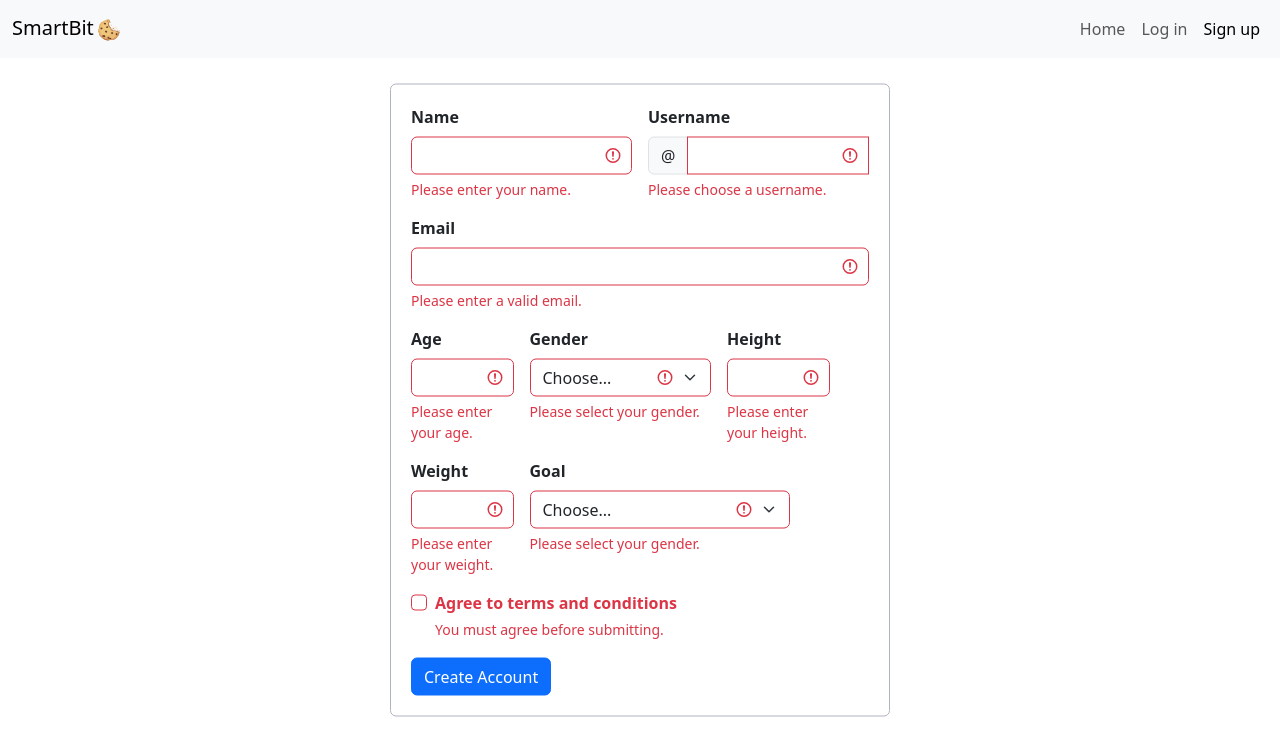
After one commit to cristabacaru/SmartBite, a Flask app: page /register in a window 1280 px wide. The commit adds this page. Shown: the top 756 px of the page. Run offline with Flask 3, Linux system fonts and the light colour scheme.

Commit message:
Added Sign Up form

```diff
--- a/app.py
+++ b/app.py
@@ -11,5 +11,9 @@ def home():
 def login():
     return render_template('login.html')
 
+@app.route('/register')
+def register():
+    return render_template('register.html')
+
 if __name__ == '__main__':
-    app.run(debug=True)
+    app.run(debug=True, host='0.0.0.0', port=5000)
--- /dev/null
+++ b/myenv/pyvenv.cfg
@@ -0,0 +1,5 @@
+home = /opt/homebrew/opt/python@3.12/bin
+include-system-site-packages = false
+version = 3.12.7
+executable = /opt/homebrew/Cellar/python@3.12/3.12.7/Frameworks/Python.framework/Versions/3.12/bin/python3.12
+command = /opt/homebrew/opt/python@3.12/bin/python3.12 -m venv /Users/cris/Documents/poli_2/sem_1/IA4/SmartBite/myenv
--- a/static/css/styles.css
+++ b/static/css/styles.css
@@ -22,6 +22,8 @@
     color: #ffffff;
     text-shadow: 0px 2px 4px rgba(2, 6, 64, 0.854); /* Subtle shadow */
     margin: 0; /* Remove default margins */
+    text-align: center;
+    margin-top: 50px;
 }
 
 /* Home Page Text */
--- /dev/null
+++ b/templates/navbar.html
@@ -0,0 +1,24 @@
+<!-- navbar.html -->
+<nav class="navbar navbar-expand-lg navbar-light bg-light">
+    <div class="container-fluid">
+        <a class="navbar-brand" href="{{ url_for('home') }}">
+            SmartBit<span class="cookie-logo"><img src="{{ url_for('static', filename='images/cookie_logo.png')}}" alt="Cookie"></span>
+        </a>
+        <button class="navbar-toggler" type="button" data-bs-toggle="collapse" data-bs-target="#navbarNav" aria-controls="navbarNav" aria-expanded="false" aria-label="Toggle navigation">
+            <span class="navbar-toggler-icon"></span>
+        </button>
+        <div class="collapse navbar-collapse" id="navbarNav">
+            <ul class="navbar-nav ms-auto">
+                <li class="nav-item">
+                    <a class="nav-link {% if request.endpoint == 'home' %}active{% endif %}" href="{{ url_for('home') }}">Home</a>
+                </li>
+                <li class="nav-item">
+                    <a class="nav-link {% if request.endpoint == 'login' %}active{% endif %}" href="{{ url_for('login') }}">Log in</a>
+                </li>
+                <li class="nav-item">
+                    <a class="nav-link {% if request.endpoint == 'register' %}active{% endif %}" href="{{ url_for('register') }}">Sign up</a>
+                </li>
+            </ul>
+        </div>
+    </div>
+</nav>
--- /dev/null
+++ b/templates/register.html
@@ -0,0 +1,179 @@
+<!DOCTYPE html>
+<html lang="ro">
+<head>
+    <meta charset="UTF-8">
+    <meta name="viewport" content="width=device-width, initial-scale=1.0">
+    <title>SmartBite - Login</title>
+    <link href="https://cdn.jsdelivr.net/npm/bootstrap@5.3.0-alpha1/dist/css/bootstrap.min.css" rel="stylesheet">
+    <link rel="stylesheet" href="{{ url_for('static', filename='css/styles.css') }}">
+    <style>
+        /* Apply Flexbox to center content */
+        .form-container {
+            width: 100%;
+            max-width: 500px;  /* Set a maximum width for the form */
+            padding: 20px;
+        }
+
+        .form-container label {
+            font-weight: bold;  /* Optional: Make labels bolder */
+        }
+    </style>
+</head>
+<body>
+    {% include 'navbar.html' %}
+
+    <!-- Form container with a border and centered -->
+    <div class="position-absolute top-50 start-50 translate-middle">
+        <div class="form-container border border-dark-subtle rounded">
+            <!-- Register Form -->
+            <form class="row g-3">
+                <div class="col-md-6">
+                    <label for="validationServer01" class="form-label">Name</label>
+                    <input type="text" class="form-control is-invalid" id="validationServer01" aria-describedby="validationServer01Feedback" required>
+                    <div class="valid-feedback">
+                        Looks good!
+                    </div>
+                    <div id="validationServer01" class="invalid-feedback">
+                        Please enter your name.
+                    </div>
+                </div>
+                <div class="col-md-6">
+                    <label for="validationServerUsername" class="form-label">Username</label>
+                    <div class="input-group has-validation">
+                        <span class="input-group-text" id="inputGroupPrepend3">@</span>
+                        <input type="text" class="form-control is-invalid" id="validationServerUsername" aria-describedby="inputGroupPrepend3 validationServerUsernameFeedback" required>
+                        <div class="valid-feedback">
+                            Looks good!
+                        </div>
+                        <div id="validationServerUsernameFeedback" class="invalid-feedback">
+                            Please choose a username.
+                        </div>
+                    </div>
+                </div>
+                <div class="col-md-12">
+                    <label for="validationServer02" class="form-label">Email</label>
+                    <input type="text" class="form-control is-invalid" id="validationServer02" aria-describedby="validationServer02Feedback" required>
+                    <div class="valid-feedback">
+                        Looks good!
+                    </div>
+                    <div id="validationServer02" class="invalid-feedback">
+                        Please enter a valid email.
+                    </div>
+                </div>
+                <div class="col-md-3">
+                    <label for="validationServer03" class="form-label">Age</label>
+                    <input type="text" class="form-control is-invalid" id="validationServer03" aria-describedby="validationServer03Feedback" required>
+                    <div class="valid-feedback">
+                        Looks good!
+                    </div>
+                    <div id="validationServer03Feedback" class="invalid-feedback">
+                        Please enter your age.
+                    </div>
+                </div>
+                <div class="col-md-5">
+                    <label for="validationServer04" class="form-label">Gender</label>
+                    <select class="form-select is-invalid" id="validationServer04" aria-describedby="validationServer04Feedback" required>
+                        <option selected disabled value="">Choose...</option>
+                        <option>Female</option>
+                        <option>Male</option>
+                        <option>Other</option>
+
+                    </select>
+                    <div id="validationServer04Feedback" class="invalid-feedback">
+                        Please select your gender.
+                    </div>
+                </div>
+                <div class="col-md-3">
+                    <label for="validationServer05" class="form-label">Height</label>
+                    <input type="text" class="form-control is-invalid" id="validationServer05" aria-describedby="validationServer05Feedback" required>
+                    <div id="validationServer05Feedback" class="invalid-feedback">
+                        Please enter your height.
+                    </div>
+                </div>
+                <div class="col-md-3">
+                    <label for="validationServer05" class="form-label">Weight</label>
+                    <input type="text" class="form-control is-invalid" id="validationServer05" aria-describedby="validationServer05Feedback" required>
+                    <div id="validationServer05Feedback" class="invalid-feedback">
+                        Please enter your weight.
+                    </div>
+                </div>
+                <div class="col-md-7">
+                    <label for="validationServer04" class="form-label">Goal</label>
+                    <select class="form-select is-invalid" id="validationServer04" aria-describedby="validationServer04Feedback" required>
+                        <option selected disabled value="">Choose...</option>
+                        <option>Maintain Weight</option>
+                        <option>Lose Weight</option>
+                        <option>Gain Weight</option>
+
+                    </select>
+                    <div id="validationServer04Feedback" class="invalid-feedback">
+                        Please select your gender.
+                    </div>
+                </div>
+                <div class="col-12">
+                    <div class="form-check">
+                        <input class="form-check-input is-invalid" type="checkbox" value="" id="invalidCheck3" aria-describedby="invalidCheck3Feedback" required>
+                        <label class="form-check-label" for="invalidCheck3">
+                            Agree to terms and conditions
+                        </label>
+                        <div id="invalidCheck3Feedback" class="invalid-feedback">
+                            You must agree before submitting.
+                        </div>
+                    </div>
+                </div>
+                <div class="col-12">
+                    <button class="btn btn-primary" type="submit">Create Account</button>
+                </div>
+            </form>
+        </div>
+    </div>
+
+    <script>
+        document.addEventListener("DOMContentLoaded", () => {
+            const form = document.querySelector("form");
+            const inputs = form.querySelectorAll("input, select");
+
+            const validateField = (field) => {
+                if (field.checkValidity()) {
+                    field.classList.remove("is-invalid");
+                    field.classList.add("is-valid");
+                    const feedback = field.nextElementSibling;
+                    if (feedback && feedback.classList.contains("invalid-feedback")) {
+                        feedback.style.display = "none";
+                    }
+                } else {
+                    field.classList.remove("is-valid");
+                    field.classList.add("is-invalid");
+                    const feedback = field.nextElementSibling;
+                    if (feedback && feedback.classList.contains("invalid-feedback")) {
+                        feedback.style.display = "block";
+                    }
+                }
+            };
+
+            inputs.forEach(input => {
+                input.addEventListener("input", () => validateField(input));
+                input.addEventListener("change", () => validateField(input));
+            });
+
+            form.addEventListener("submit", (event) => {
+                let isValid = true;
+                inputs.forEach(input => {
+                    validateField(input);
+                    if (!input.checkValidity()) {
+                        isValid = false;
+                    }
+                });
+
+                if (!isValid) {
+                    event.preventDefault();
+                }
+            });
+        });
+    </script>
+
+    <!-- Bootstrap JS -->
+    <script src="https://cdn.jsdelivr.net/npm/@popperjs/core@2.11.6/dist/umd/popper.min.js"></script>
+    <script src="https://cdn.jsdelivr.net/npm/bootstrap@5.3.0-alpha1/dist/js/bootstrap.min.js"></script>
+</body>
+</html>
```
Also changed, not shown: templates/index.html (+1 -22 lines), templates/login.html (+13 -27 lines), templates/profile.html (deleted, +0 -57 lines), 12 other files.
